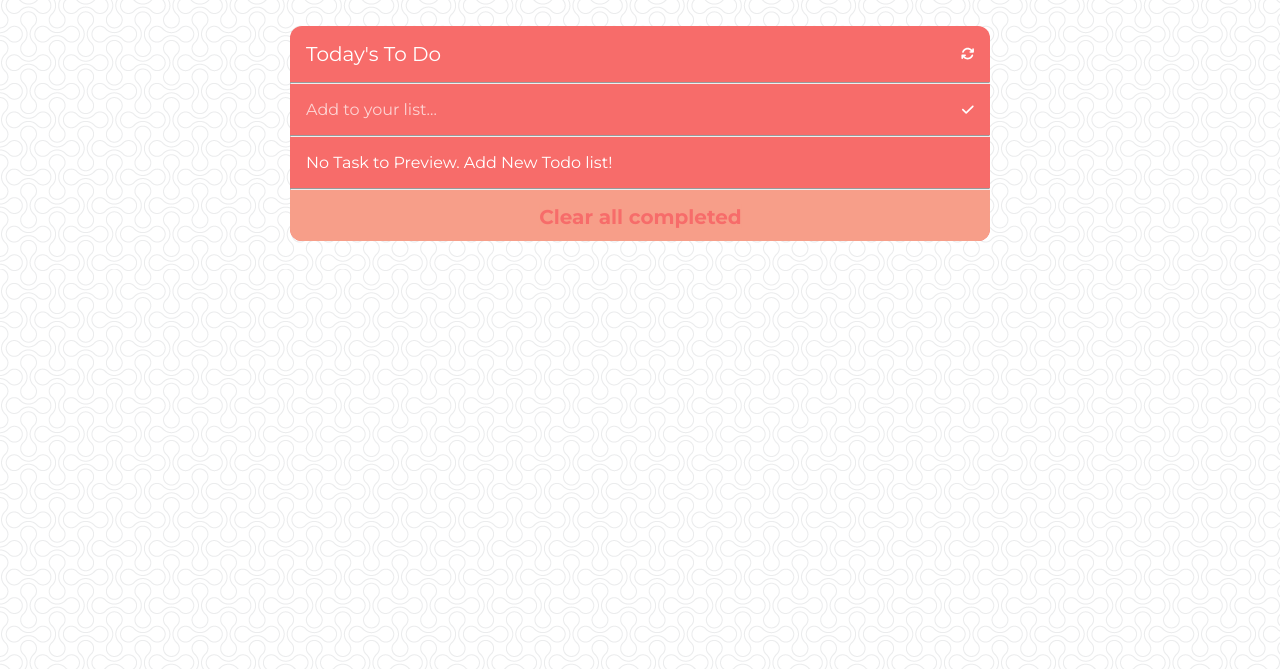
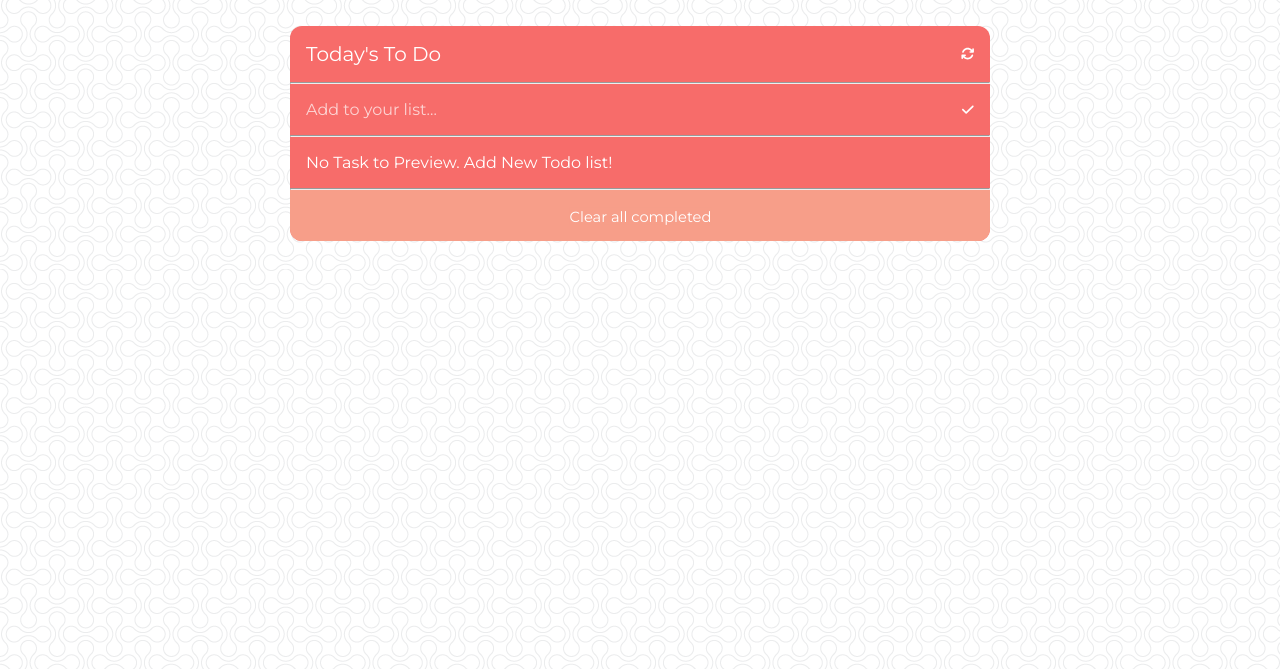
Before and after one commit to darikmohammed/TodoList-Webpack, a website built with webpack: page src/index.html in a window 1280 px wide. In both pictures the pointer is over the button "Clear all completed". Shown: the part 131-800 px from the top of the page. Built offline with nearby package versions, Linux system fonts and the light colour scheme.

Commit message:
Update style

```diff
--- a/src/style.css
+++ b/src/style.css
@@ -118,9 +118,8 @@ form {
 }
 
 .delete-checked:hover {
-  transition: 1s;
-  color: #f76c6a;
-  font-weight: bold;
+  transition: 0.7s;
+  transform: scale(1.1);
 }
 
 .edit-form {
```
